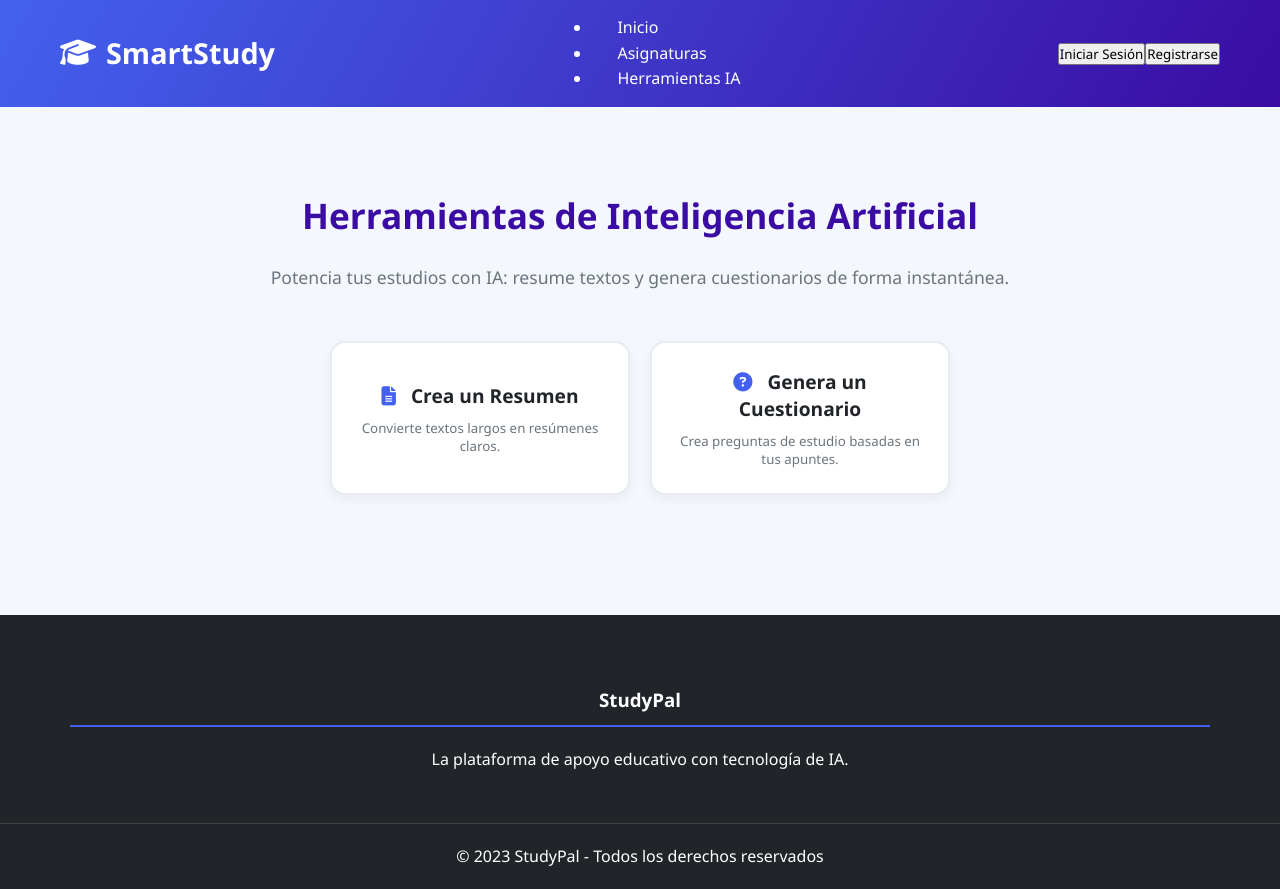
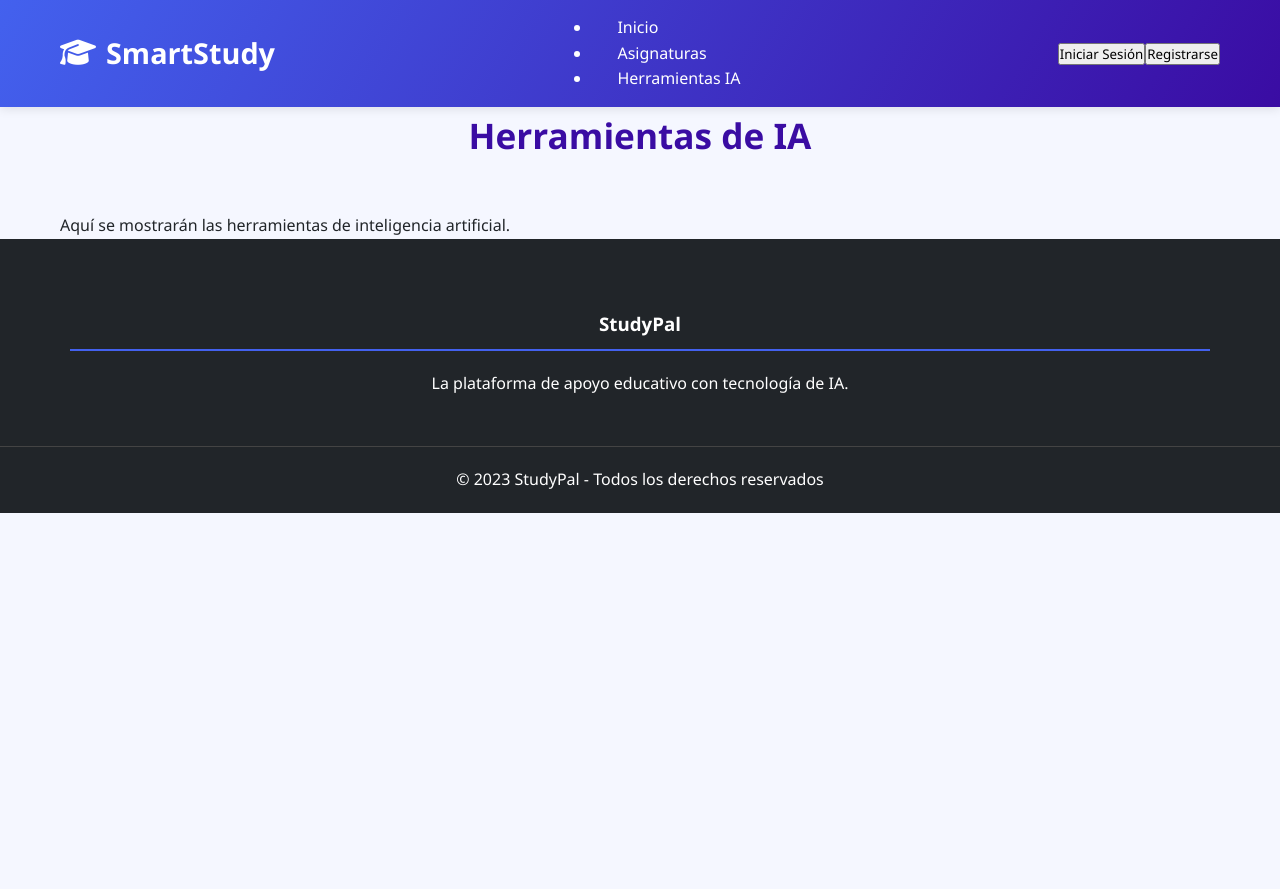
Before and after one commit to rabagoAI/smartstudy-app, a React (Create React App) app: page /herramientas-ia in a window 1280 px wide. After the commit the page ends 800 px from the top, so only its background shows below. Built offline with nearby package versions, Linux system fonts and the light colour scheme.

Commit message:
feat: Se simplifica el componente de IA para un despliegue exitoso

```diff
--- a/src/components/ai-tools/AIToolsPage.js
+++ b/src/components/ai-tools/AIToolsPage.js
@@ -1,126 +1,14 @@
-// src/components/ai-tools/AIToolsPage.js
-
-import React, { useState } from 'react';
-import '../../App.css';
-
-// Variable global para la API de Gemini, proporcionada automáticamente
-const apiKey = typeof __api_key !== 'undefined' ? __api_key : '';
+import React from 'react';
 
 function AIToolsPage() {
-    const [tool, setTool] = useState(null);
-    const [text, setText] = useState('');
-    const [result, setResult] = useState('');
-    const [isLoading, setIsLoading] = useState(false);
-
-    const handleSelectTool = (selectedTool) => {
-        setTool(selectedTool);
-        setResult(''); // Limpiar resultados al cambiar de herramienta
-    };
-
-    const handleGenerate = async () => {
-        if (!text.trim()) {
-            setResult('Por favor, introduce algún texto.');
-            return;
-        }
-
-        setIsLoading(true);
-        setResult('');
-
-        let systemInstruction = "";
-        if (tool === 'resumen') {
-            systemInstruction = "Eres un asistente de estudio. Tu tarea es resumir el texto proporcionado por el usuario de manera concisa y clara, enfocándote en los puntos clave.";
-        } else if (tool === 'cuestionario') {
-            systemInstruction = "Eres un asistente de estudio. Tu tarea es generar un cuestionario de 5 preguntas de opción múltiple basadas en el texto proporcionado por el usuario. Cada pregunta debe tener 4 opciones y la respuesta correcta debe estar claramente marcada, por ejemplo, con (Respuesta Correcta).";
-        }
-
-        const payload = {
-            contents: [{ parts: [{ text: text }] }],
-            systemInstruction: { parts: [{ text: systemInstruction }] },
-        };
-
-        const apiUrl = `https://generativelanguage.googleapis.com/v1beta/models/gemini-1.5-flash-latest:generateContent?key=${apiKey}`;
-
-        try {
-            const response = await fetch(apiUrl, {
-                method: 'POST',
-                headers: { 'Content-Type': 'application/json' },
-                body: JSON.stringify(payload)
-            });
-
-            if (!response.ok) {
-                const errorData = await response.json();
-                throw new Error(errorData.error.message || 'Error en la API');
-            }
-
-            const data = await response.json();
-            const generatedText = data.candidates[0]?.content?.parts[0]?.text || "No se pudo generar el resultado.";
-            setResult(generatedText);
-        } catch (error) {
-            console.error('Error al generar contenido:', error);
-            setResult('Hubo un error al procesar tu solicitud. Por favor, inténtalo de nuevo más tarde.');
-        } finally {
-            setIsLoading(false);
-        }
-    };
-
-    return (
-        <section className="ai-tools">
-            <div className="container">
-                <h2 className="section-title">Herramientas de Inteligencia Artificial</h2>
-                <p className="subtitle">Potencia tus estudios con IA: resume textos y genera cuestionarios de forma instantánea.</p>
-
-                <div className="tool-selection">
-                    <button
-                        className={`tool-card ${tool === 'resumen' ? 'active' : ''}`}
-                        onClick={() => handleSelectTool('resumen')}
-                    >
-                        <h3><i className="fas fa-file-alt"></i> Crea un Resumen</h3>
-                        <p>Convierte textos largos en resúmenes claros.</p>
-                    </button>
-                    <button
-                        className={`tool-card ${tool === 'cuestionario' ? 'active' : ''}`}
-                        onClick={() => handleSelectTool('cuestionario')}
-                    >
-                        <h3><i className="fas fa-question-circle"></i> Genera un Cuestionario</h3>
-                        <p>Crea preguntas de estudio basadas en tus apuntes.</p>
-                    </button>
-                </div>
-
-                {tool && (
-                    <div className="tool-interface">
-                        <textarea
-                            className="tool-textarea"
-                            rows="10"
-                            placeholder="Pega aquí el texto que quieres que la IA procese..."
-                            value={text}
-                            onChange={(e) => setText(e.target.value)}
-                        ></textarea>
-                        <button
-                            className="btn btn-primary generate-btn"
-                            onClick={handleGenerate}
-                            disabled={isLoading}
-                        >
-                            {isLoading ? 'Generando...' : 'Generar'}
-                        </button>
-                    </div>
-                )}
-
-                {isLoading && (
-                    <div className="loading-container">
-                        <div className="spinner"></div>
-                        <p>Procesando con IA. Esto puede tardar unos segundos...</p>
-                    </div>
-                )}
-
-                {result && (
-                    <div className="result-container">
-                        <h3>Resultado</h3>
-                        <p className="result-text">{result}</p>
-                    </div>
-                )}
-            </div>
-        </section>
-    );
+  return (
+    <section className="ai-tools-page">
+      <div className="container">
+        <h2 className="section-title">Herramientas de IA</h2>
+        <p>Aquí se mostrarán las herramientas de inteligencia artificial.</p>
+      </div>
+    </section>
+  );
 }
 
 export default AIToolsPage;
```
